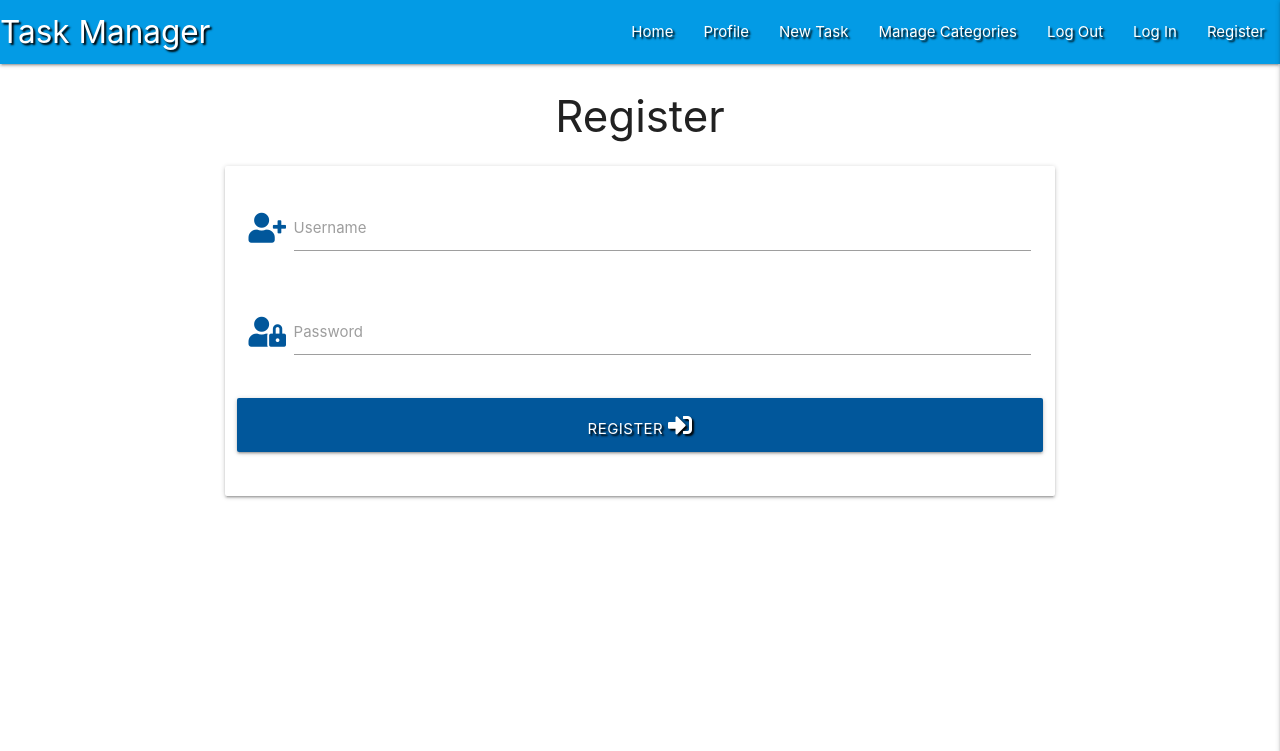
After one commit to Pretro/flask_mini_project, a Flask app: page /register in a window 1280 px wide. The commit adds this page. Shown: the top 751 px of the page. Run offline with Flask 2, Linux system fonts and the light colour scheme; some libraries are stand-ins or nearby versions.

Commit message:
Add Register template

```diff
--- a/app.py
+++ b/app.py
@@ -5,11 +5,9 @@ from flask import (
     redirect, request, session, url_for)
 from flask_pymongo import PyMongo
 from bson.objectid import ObjectId
-
-
+from werkzeug.security import generate_password_hash, check_password_hash
 if os.path.exists("env.py"):
     import env
-
 
 app = Flask(__name__)
 
@@ -19,12 +17,17 @@ app.secret_key = os.environ.get("SECRET_KEY")
 
 mongo = PyMongo(app)
 
+
 @app.route("/")
 @app.route("/get_tasks")
-
 def get_tasks():
     tasks = mongo.db.tasks.find()
     return render_template("tasks.html", tasks=tasks)
+
+
+@app.route("/register", methods=["GET", "POST"])
+def register():
+    return render_template("register.html")
 
 
 if __name__ == "__main__":
--- a/templates/base.html
+++ b/templates/base.html
@@ -30,7 +30,7 @@
                     <li><a href="#">Manage Categories</a></li>
                     <li><a href="#">Log Out</a></li>
                     <li><a href="#">Log In</a></li>
-                    <li><a href="#">Register</a></li>
+                    <li><a href="{{ url_for('register') }}">Register</a></li>
                 </ul>
             </div>
         </nav>
@@ -46,7 +46,7 @@
             <li><a href="#">Manage Categories</a></li>
             <li><a href="#">Log Out</a></li>
             <li><a href="#">Log In</a></li>
-            <li><a href="#">Register</a></li>
+            <li><a href="{{ url_for('register') }}">Register</a></li>
         </ul>
     </header>
 
--- /dev/null
+++ b/templates/register.html
@@ -0,0 +1,35 @@
+{% extends "base.html" %}
+{% block content %}
+
+<h3 class="center-align">Register</h3>
+
+<div class="row">
+    <form class="col s12 m8 offset-m2" method="POST" action="{{url_for('register')}}">
+        <div class="card-panel">
+            <!--User Section-->
+            <div class="row">
+                <div class="input-field col s12">
+                    <i class="fas fa-user-plus prefix light-blue-text text-darken-4"></i>
+                    <input id="userame" name="username" type="text" class="validate">
+                    <label for="userame">Username</label>
+                </div>
+            </div>
+            <!--Password section-->
+            <div class="row">
+                <div class="input-field col s12">
+                    <i class="fas fa-user-lock prefix light-blue-text text-darken-4"></i>
+                    <input id="password" name="password" type="password" class="validate">
+                    <label for="password">Password</label>
+                </div>
+            </div>
+            <!--Register Section-->
+            <div class="row">
+                <button type="submit" class="col s12 btn-large light-blue darken-4 text-shadow">
+                    Register <i class="fas fa-sign-in-alt"></i>
+                </button>
+            </div>
+        </div>
+    </form>
+</div>
+
+{% endblock %}
```
